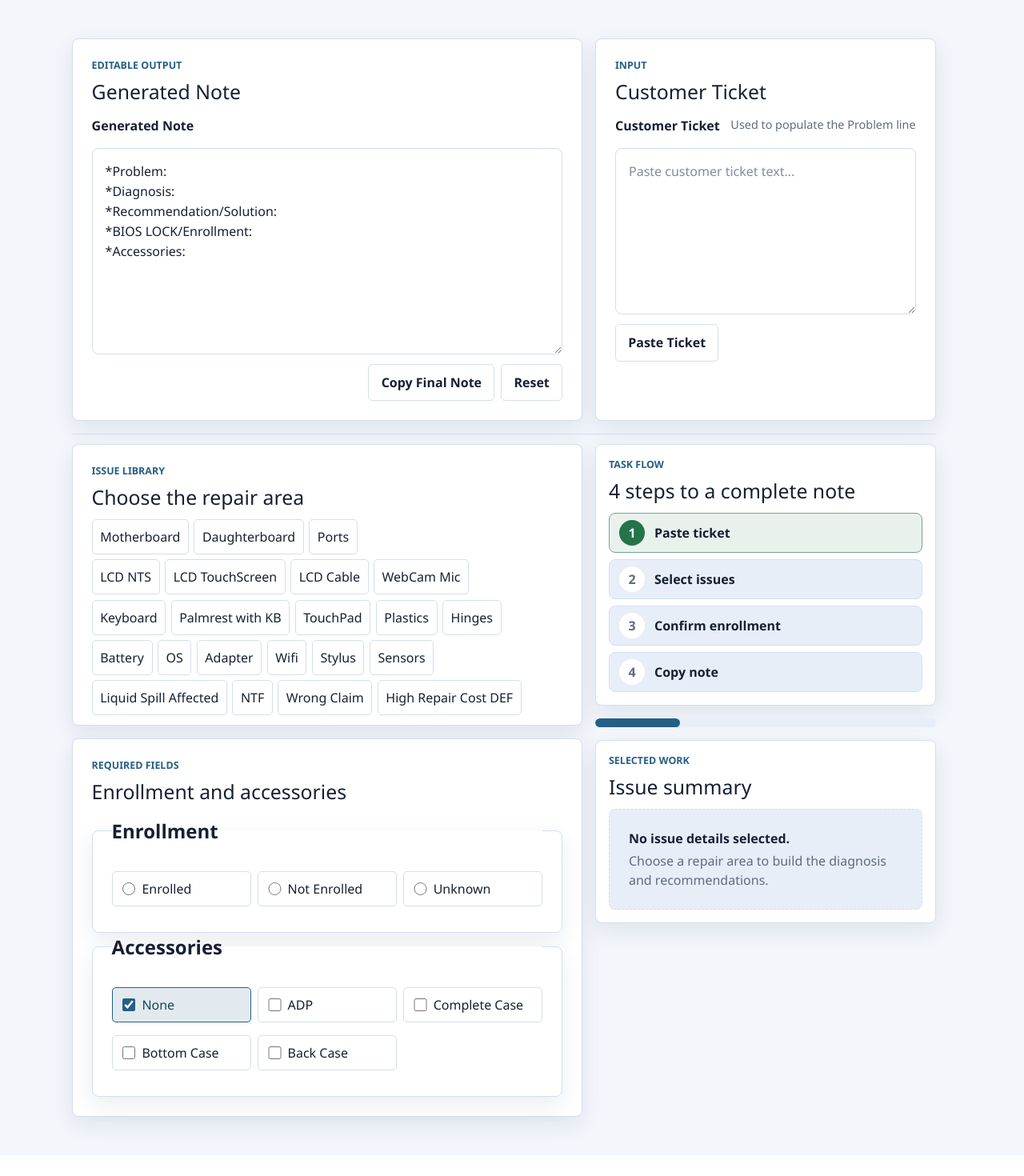
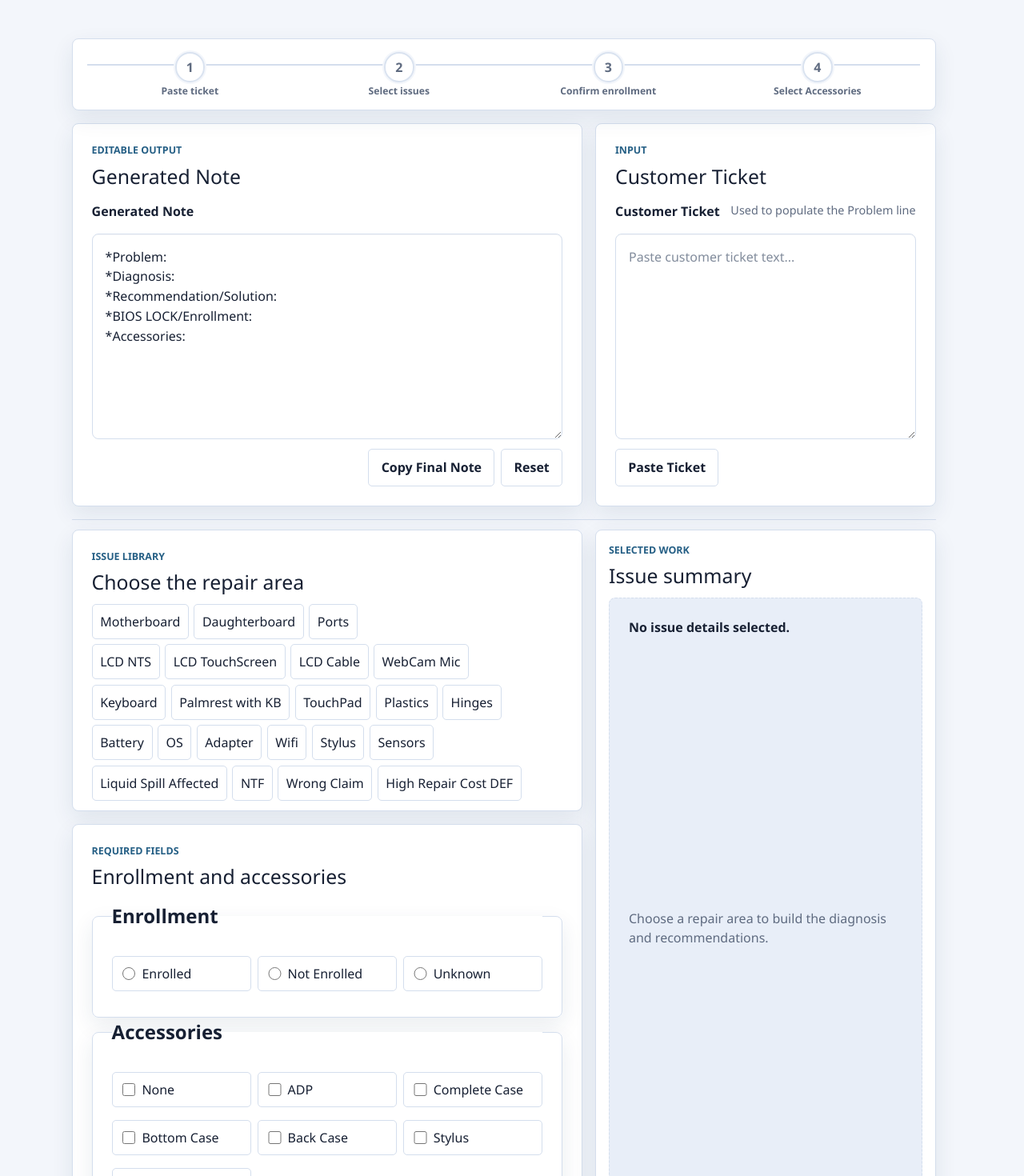
Before and after one commit to aab500/Note, a React (Vite) app: page / in a window 1280 px wide. Shown: the top 1470 px of the page at 80% size. Before the commit the page ends 1444 px from the top, so only its background shows below. Built offline with nearby package versions, Linux system fonts and the light colour scheme.

Commit message:
Add files via upload

```diff
--- a/src/Redesigns.jsx
+++ b/src/Redesigns.jsx
@@ -90,7 +90,7 @@ function useRepairNoteState() {
   const [selectedIssues, setSelectedIssues] = useState({});
   const [currentIssue, setCurrentIssue] = useState(null);
   const [enrollment, setEnrollment] = useState('');
-  const [accessories, setAccessories] = useState(['None']);
+  const [accessories, setAccessories] = useState([]);
   const [status, setStatus] = useState({ tone: 'empty', text: 'Ready for ticket text.' });
   const [ticketError, setTicketError] = useState('');
   const [loading, setLoading] = useState(false);
@@ -136,6 +136,14 @@ function useRepairNoteState() {
         next = ['None'];
       } else if (prev.includes('None')) {
         next = [accessory];
+      } else if (accessory === 'Complete Case') {
+        next = prev.includes(accessory)
+          ? prev.filter(item => item !== accessory)
+          : [...prev.filter(item => item !== 'Bottom Case' && item !== 'Back Case'), accessory];
+      } else if (accessory === 'Bottom Case' || accessory === 'Back Case') {
+        next = prev.includes(accessory)
+          ? prev.filter(item => item !== accessory)
+          : [...prev.filter(item => item !== 'Complete Case'), accessory];
       } else {
         next = prev.includes(accessory)
           ? prev.filter(item => item !== accessory)
@@ -184,7 +192,7 @@ function useRepairNoteState() {
     setSelectedIssues({});
     setCurrentIssue(null);
     setEnrollment('');
-    setAccessories(['None']);
+    setAccessories([]);
     setStatus({ tone: 'empty', text: 'Workspace reset.' });
     setTicketError('');
   };
@@ -311,21 +319,37 @@ function SegmentedControl({ label, value, options, onChange }) {
 }
 
 function AccessoryControl({ accessories, onToggle }) {
+  const hasCompleteCase = accessories.includes('Complete Case');
+  const hasSplitCase = accessories.includes('Bottom Case') || accessories.includes('Back Case');
+
   return (
     <fieldset className="accessory-grid">
       <legend>Accessories</legend>
-      {['None', 'ADP', 'Complete Case', 'Bottom Case', 'Back Case'].map(accessory => (
-        <label key={accessory} className={accessories.includes(accessory) ? 'is-selected' : ''}>
+      {['None', 'ADP', 'Complete Case', 'Bottom Case', 'Back Case', 'Stylus', 'USB Dongle'].map(accessory => {
+        const disabled =
+          (accessory === 'Complete Case' && hasSplitCase) ||
+          ((accessory === 'Bottom Case' || accessory === 'Back Case') && hasCompleteCase);
+
+        return (
+        <label
+          key={accessory}
+          className={[
+            accessories.includes(accessory) ? 'is-selected' : '',
+            disabled ? 'is-disabled' : '',
+          ].filter(Boolean).join(' ')}
+        >
           <input
             type="checkbox"
             name="accessories"
             value={accessory}
             checked={accessories.includes(accessory)}
+            disabled={disabled}
             onChange={() => onToggle(accessory)}
           />
           <span>{accessory}</span>
         </label>
-      ))}
+        );
+      })}
     </fieldset>
   );
 }
@@ -349,17 +373,25 @@ function SummaryTable({ selectedIssues }) {
             <caption>Selected repair issue details and recommendations</caption>
             <thead>
               <tr>
-                <th scope="col">Issue</th>
-                <th scope="col">Details</th>
+                <th scope="col">Issue and details</th>
                 <th scope="col">Recommendations</th>
               </tr>
             </thead>
             <tbody>
               {rows.map(([issue, values]) => (
                 <tr key={issue}>
-                  <th scope="row">{formatIssueName(issue)}</th>
-                  <td>{values.details.join(', ') || 'No details selected'}</td>
-                  <td>{values.recommendations.join(', ') || 'No recommendations selected'}</td>
+                  <td>
+                    <div className="summary-issue-cell">
+                      <strong>{formatIssueName(issue)}</strong>
+                      <span>{values.details.join(', ') || 'No details selected'}</span>
+                    </div>
+                  </td>
+                  <td>
+                    <div className="summary-recommendation-cell">
+                      <span className="summary-spacer" aria-hidden="true">{formatIssueName(issue)}</span>
+                      <span>{values.recommendations.join(', ') || 'No recommendations selected'}</span>
+                    </div>
+                  </td>
                 </tr>
               ))}
             </tbody>
@@ -370,7 +402,7 @@ function SummaryTable({ selectedIssues }) {
   );
 }
 
-function IssueModal({ issue, onClose, onSave }) {
+function IssueModal({ issue, savedIssue, onClose, onSave }) {
   const dialogRef = useRef(null);
   const closeRef = useRef(null);
   const detailOptions = useMemo(() => issues[issue].details.filter(Boolean), [issue]);
@@ -380,6 +412,9 @@ function IssueModal({ issue, onClose, onSave }) {
   const [error, setError] = useState('');
 
   useEffect(() => {
+    setSelectedDetails(savedIssue?.details ?? []);
+    setSelectedRecommendations(savedIssue?.recommendations ?? []);
+    setError('');
     const previous = document.activeElement;
     closeRef.current?.focus();
     document.body.classList.add('modal-open');
@@ -405,7 +440,7 @@ function IssueModal({ issue, onClose, onSave }) {
       document.removeEventListener('keydown', handleKeyDown);
       previous?.focus?.();
     };
-  }, [onClose]);
+  }, [issue, onClose, savedIssue]);
 
   const toggle = (value, setter) => {
     setter(prev => prev.includes(value) ? prev.filter(item => item !== value) : [...prev, value]);
@@ -494,16 +529,19 @@ function CheckboxColumn({ title, name, options, selected, onToggle }) {
 }
 
 function ProductLayout({ state, route }) {
-  const completed = [
-    state.problemInput.trim(),
-    Object.keys(state.selectedIssues).length,
-    state.enrollment,
-    state.accessories.length,
-  ].filter(Boolean).length;
+  const stepStates = [
+    Boolean(state.problemInput.trim()),
+    Object.keys(state.selectedIssues).length > 0,
+    Boolean(state.enrollment),
+    state.accessories.length > 0,
+  ];
 
   return (
     <main id="main-content" className="dashboard-shell">
       <a href="#main-content" className="skip-link">Skip to workspace</a>
+      <div className="page-rail">
+        <TaskFlow stepStates={stepStates} />
+      </div>
       <div className="top-grid">
         <section className="panel form-panel note-output" aria-labelledby="product-note-title">
           <div className="section-heading">
@@ -538,6 +576,7 @@ function ProductLayout({ state, route }) {
             value={state.problemInput}
             onChange={state.setProblemInput}
             error={state.ticketError}
+            rows={9}
             placeholder="Paste customer ticket text..."
             hint="Used to populate the Problem line"
           />
@@ -561,11 +600,7 @@ function ProductLayout({ state, route }) {
             <AccessoryControl accessories={state.accessories} onToggle={state.toggleAccessory} />
           </section>
         </div>
-        <aside className="right-stack" aria-label="Task dashboard and selected work">
-          <TaskFlow completed={completed} />
-          <div className="progress-meter" aria-label={`${completed} of 4 steps complete`}>
-            <span style={{ width: `${completed * 25}%` }} />
-          </div>
+        <aside className="right-stack" aria-label="Selected work">
           <SummaryTable selectedIssues={state.selectedIssues} />
         </aside>
       </div>
@@ -573,21 +608,33 @@ function ProductLayout({ state, route }) {
   );
 }
 
-function TaskFlow({ completed }) {
+function TaskFlow({ stepStates }) {
+  const steps = ['Paste ticket', 'Select issues', 'Confirm enrollment', 'Select Accessories'];
+
   return (
     <section className="task-flow" aria-labelledby="task-title">
-      <div className="section-heading">
+      <div className="section-heading task-flow-heading">
         <p>Task Flow</p>
         <h2 id="task-title">4 steps to a complete note</h2>
       </div>
-      <ol className="task-list">
-        {['Paste ticket', 'Select issues', 'Confirm enrollment', 'Copy note'].map((item, index) => (
-          <li key={item} className={completed > index ? 'is-done' : ''}>
-            <span>{index + 1}</span>
-            <strong>{item}</strong>
-          </li>
+      <ol className="task-stepper" aria-label="Task flow steps">
+        {steps.map((item, index) => {
+          const state = stepStates[index] ? 'is-done' : '';
+          return (
+            <li key={item} className={state}>
+              <span className="step-node" aria-hidden="true">
+                {stepStates[index] ? '\u2713' : index + 1}
+              </span>
+              <strong>{item}</strong>
+            </li>
+          );
+        })}
+      </ol>
+      <div className="task-connector" aria-hidden="true">
+        {steps.slice(0, -1).map((_, index) => (
+          <span key={index} className={stepStates[index] ? 'is-done' : ''} />
         ))}
-      </ol>
+      </div>
     </section>
   );
 }
@@ -610,6 +657,7 @@ function RedesignApp() {
       {state.currentIssue && (
         <IssueModal
           issue={state.currentIssue}
+          savedIssue={state.selectedIssues[state.currentIssue]}
           onClose={() => state.setCurrentIssue(null)}
           onSave={state.saveIssueDetails}
         />
--- a/src/redesigns.css
+++ b/src/redesigns.css
@@ -170,6 +170,12 @@
   border-color: var(--accent-strong);
 }
 
+.note-actions .primary-action:hover:not(:disabled) {
+  background: #a7e9b8;
+  border-color: #a7e9b8;
+  color: #14351f;
+}
+
 .status-message {
   display: flex;
   min-height: 44px;
@@ -214,6 +220,12 @@
 .dashboard-shell {
   width: min(1080px, calc(100% - 2rem));
   margin: clamp(1.5rem, 5vw, 3rem) auto var(--space-7) clamp(1rem, 7vw, 8rem);
+}
+
+.page-rail {
+  display: grid;
+  gap: var(--space-2);
+  margin-bottom: var(--space-4);
 }
 
 .top-grid,
@@ -280,6 +292,7 @@
 }
 
 .lower-grid {
+  align-items: stretch;
   grid-template-areas: "left right";
 }
 
@@ -289,6 +302,10 @@
 
 .right-stack {
   grid-area: right;
+  align-self: stretch;
+  display: flex;
+  flex-direction: column;
+  min-width: 0;
 }
 
 .panel,
@@ -390,6 +407,15 @@
   color: var(--accent-strong);
 }
 
+.accessory-grid label.is-disabled {
+  opacity: 0.5;
+  cursor: not-allowed;
+}
+
+.accessory-grid label.is-disabled input {
+  cursor: not-allowed;
+}
+
 .segmented,
 .accessory-grid {
   display: grid;
@@ -436,11 +462,23 @@
 }
 
 .right-stack .summary-panel {
+  display: flex;
+  flex-direction: column;
+  height: 100%;
+  min-height: 100%;
+  min-width: 0;
   padding: var(--space-4);
 }
 
 .right-stack .summary-panel .section-heading {
   margin-bottom: var(--space-3);
+}
+
+.right-stack .summary-panel .empty-state,
+.right-stack .summary-panel .table-wrap {
+  flex: 1;
+  min-height: 0;
+  min-width: 0;
 }
 
 .empty-state {
@@ -458,14 +496,17 @@
 }
 
 .table-wrap {
-  overflow-x: auto;
-  border: 1px solid var(--border);
+  overflow: auto;
+  width: 100%;
+  min-width: 0;
+  border: 1px solid color-mix(in srgb, var(--border) 72%, white);
   border-radius: var(--radius);
 }
 
 table {
   width: 100%;
-  min-width: 42rem;
+  min-width: 0;
+  table-layout: fixed;
   border-collapse: collapse;
 }
 
@@ -483,6 +524,38 @@ td {
   padding: var(--space-3);
   text-align: left;
   vertical-align: top;
+  overflow-wrap: anywhere;
+}
+
+.summary-issue-cell {
+  display: grid;
+  gap: 0.2rem;
+}
+
+.summary-recommendation-cell {
+  display: grid;
+  gap: 0.2rem;
+}
+
+.summary-spacer {
+  visibility: hidden;
+  user-select: none;
+}
+
+.summary-issue-cell strong {
+  font-size: 0.95rem;
+  font-weight: 800;
+  color: var(--text);
+}
+
+.summary-issue-cell span {
+  color: var(--muted);
+  overflow-wrap: anywhere;
+}
+
+.summary-recommendation-cell span:last-child {
+  color: var(--text);
+  overflow-wrap: anywhere;
 }
 
 thead th {
@@ -582,8 +655,13 @@ tbody tr:last-child td {
 }
 
 .issue-modal footer {
+  position: sticky;
+  bottom: 0;
+  z-index: 2;
+  background: var(--surface);
   border-top: 1px solid var(--border);
   justify-content: flex-end;
+  box-shadow: 0 -10px 24px rgba(0, 0, 0, 0.04);
 }
 
 .theme-product {
@@ -601,21 +679,6 @@ tbody tr:last-child td {
   --shadow: 0 10px 28px rgba(20, 52, 84, 0.09);
 }
 
-.progress-meter {
-  height: 0.7rem;
-  overflow: hidden;
-  border-radius: 999px;
-  background: var(--surface-soft);
-}
-
-.progress-meter span {
-  display: block;
-  height: 100%;
-  border-radius: inherit;
-  background: var(--accent);
-  transition: width 180ms ease;
-}
-
 .left-stack .issue-panel {
   padding-bottom: var(--space-3);
 }
@@ -629,6 +692,7 @@ tbody tr:last-child td {
 }
 
 .task-flow {
+  position: relative;
   border: 1px solid var(--border);
   border-radius: var(--radius);
   background: var(--surface);
@@ -636,47 +700,103 @@ tbody tr:last-child td {
   box-shadow: var(--shadow);
 }
 
-.task-flow .section-heading {
-  margin-bottom: var(--space-3);
+.task-flow-heading {
+  position: absolute;
+  width: 1px;
+  height: 1px;
+  overflow: hidden;
+  clip: rect(0 0 0 0);
+  white-space: nowrap;
 }
 
-.task-list {
+.task-stepper {
+  position: relative;
   display: grid;
-  gap: var(--space-2);
+  grid-template-columns: repeat(4, minmax(0, 1fr));
+  gap: 0;
   margin: 0;
   padding: 0;
   list-style: none;
+  z-index: 1;
 }
 
-.task-list li {
-  display: flex;
-  align-items: center;
-  gap: var(--space-3);
-  border: 1px solid var(--border);
-  border-radius: var(--radius);
-  background: var(--surface-soft);
-  padding: var(--space-2) var(--space-3);
+.task-stepper li {
+  display: grid;
+  justify-items: center;
+  gap: var(--space-1);
+  text-align: center;
+  min-width: 0;
+  color: var(--muted);
 }
 
-.task-list span {
+.task-stepper strong {
+  display: block;
+  max-width: 100%;
+  font-size: 0.76rem;
+  font-weight: 650;
+  line-height: 1.2;
+}
+
+.step-node {
   display: grid;
-  width: 2rem;
-  height: 2rem;
+  width: 2.35rem;
+  height: 2.35rem;
   place-items: center;
   border-radius: 50%;
+  border: 2px solid color-mix(in srgb, var(--border) 86%, white);
   background: var(--surface);
   color: var(--muted);
   font-weight: 800;
+  box-shadow: 0 0 0 2px var(--page);
 }
 
-.task-list li.is-done {
-  border-color: color-mix(in srgb, var(--success) 55%, var(--border));
-  background: color-mix(in srgb, var(--success) 10%, var(--surface));
+.task-stepper li.is-done {
+  color: var(--text);
 }
 
-.task-list li.is-done span {
+.task-stepper li.is-done .step-node {
+  border-color: var(--success);
   background: var(--success);
+  font-size: 0;
   color: white;
+}
+
+.task-stepper li.is-current .step-node {
+  border-color: var(--accent);
+  color: var(--accent);
+  background: var(--surface);
+  box-shadow: 0 0 0 2px color-mix(in srgb, var(--accent) 10%, var(--page));
+}
+
+.task-stepper li.is-done .step-node::after {
+  content: '';
+  position: relative;
+  top: -0.06rem;
+  width: 0.5rem;
+  height: 0.26rem;
+  border-left: 3px solid currentColor;
+  border-bottom: 3px solid currentColor;
+  transform: rotate(-45deg);
+}
+
+.task-connector {
+  position: absolute;
+  inset: 1.95rem 1.18rem auto 1.18rem;
+  display: grid;
+  grid-template-columns: repeat(3, minmax(0, 1fr));
+  gap: 0;
+  height: 2px;
+  pointer-events: none;
+}
+
+.task-connector span {
+  display: block;
+  height: 100%;
+  background: var(--border);
+}
+
+.task-connector span.is-done {
+  background: var(--success);
 }
 
 @media (max-width: 1120px) {
@@ -727,6 +847,23 @@ tbody tr:last-child td {
     grid-template-columns: 1fr;
   }
 
+  .task-stepper {
+    grid-template-columns: 1fr;
+    gap: var(--space-2);
+  }
+
+  .task-connector {
+    display: none;
+  }
+
+  .task-stepper li {
+    grid-template-columns: auto 1fr;
+    justify-items: start;
+    text-align: left;
+    align-items: center;
+    gap: var(--space-3);
+  }
+
   .issue-group,
   .segmented > div,
   .accessory-grid {
```
Also changed, not shown: src/App.jsx (line endings or trailing spaces), 3 other files (tests, documents, lock files or other folders).
